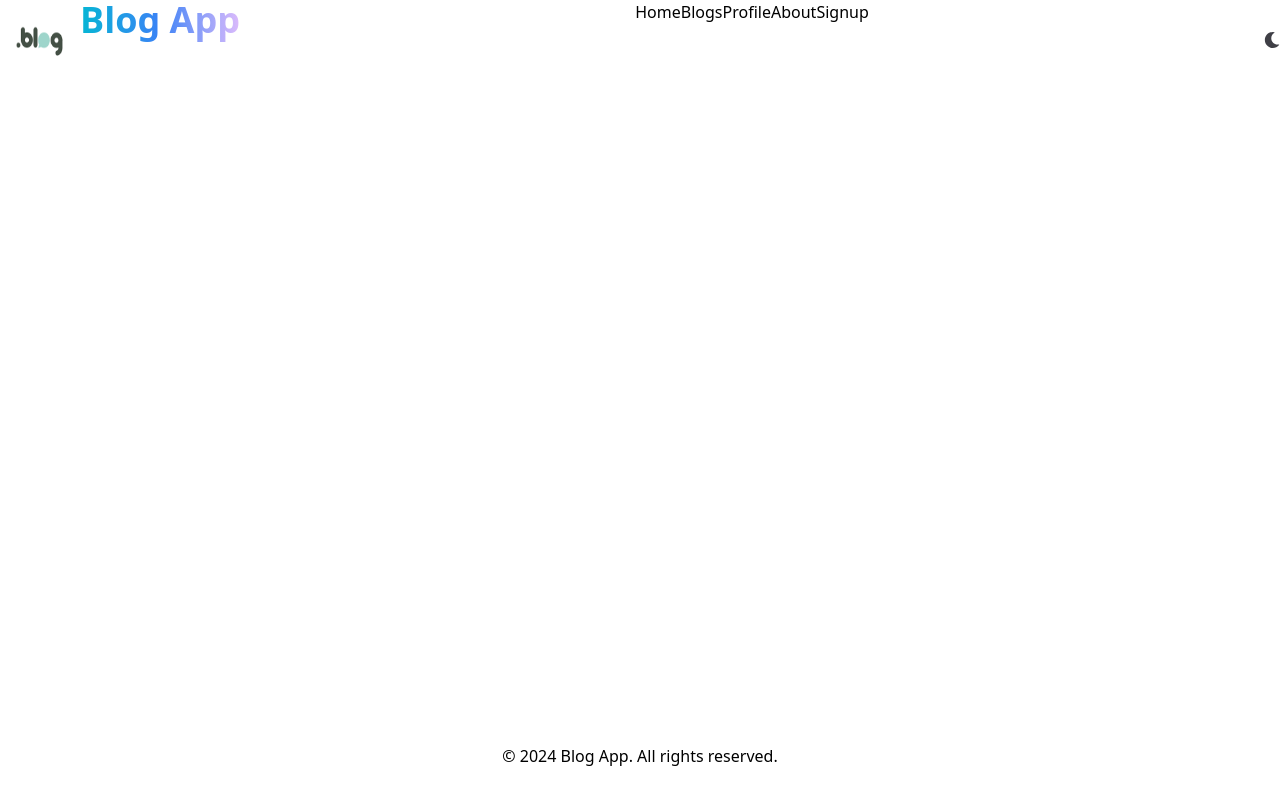
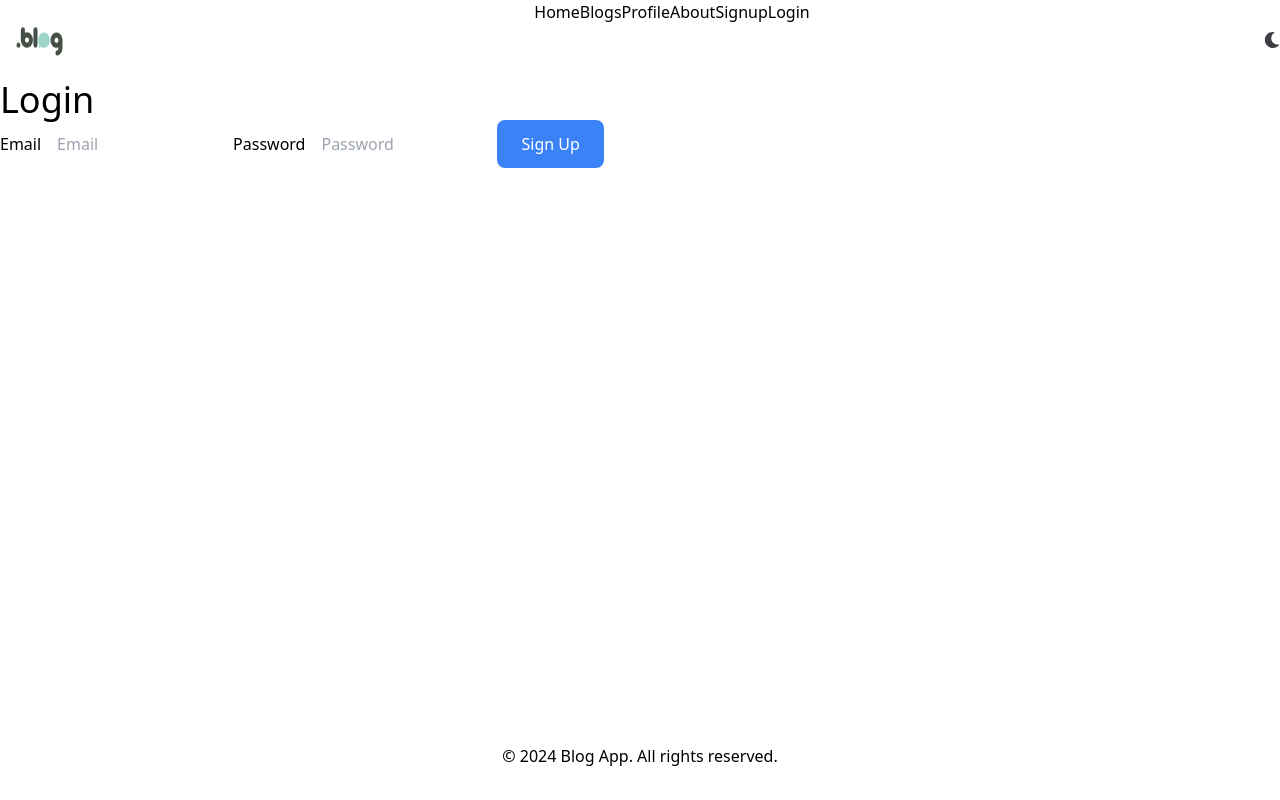
Before and after one commit to Bloom-Sayiorri/blog, a React (Create React App) app in the folder client/: page /login in a window 1280 px wide. Built offline with nearby package versions, Linux system fonts and the light colour scheme; a web font is replaced by a local one.

Commit message:
Navbar component changes

```diff
--- a/client/src/App.js
+++ b/client/src/App.js
@@ -8,12 +8,9 @@ import About from './pages/About';
 import Profile from './pages/Profile';
 import Blogs from './pages/Blogs';
 import Signup from './pages/Signup';
+import Login from './pages/Login';
 
 function App() {
-  const [isActive, setIsActive] = useState(false);
-  const [isPending, setIsPending] = useState(false);
-  const [isTransitioning, setIsTransitioning] = useState(false);
-
   // THEMES
   const [isDark, setIsDark] = useState(false);
 
@@ -24,43 +21,14 @@ function App() {
   return (
     <BrowserRouter>
       <div className={`h-screen overflow-hidden ${isDark ? 'bg-gray-700' : 'bg-white'}`}>
-      <Navbar
-        isActive={isActive}
-        isPending={isPending}
-        isTransitioning={isTransitioning}
-        isDark={isDark}
-        handleDark={handleDark}
-      />
+      <Navbar isDark={isDark} handleDark={handleDark} />
         <Routes>
-          <Route
-            exact path="/"
-            element={<Home />}
-            setIsActive={setIsActive}
-            setIsPending={setIsPending}
-            setIsTransitioning={setIsTransitioning}
-          />
-          <Route
-            path="/blogs"
-            element={<Blogs />}
-            setIsActive={setIsActive}
-            setIsPending={setIsPending}
-            setIsTransitioning={setIsTransitioning}
-          />
-          <Route
-            path="/profile"
-            element={<Profile />}
-            setIsActive={setIsActive}
-            setIsPending={setIsPending}
-            setIsTransitioning={setIsTransitioning}
-          />
-          <Route
-            path="/about"
-            element={<About />}
-            setIsActive={setIsActive}
-            setIsPending={setIsPending}
-            setIsTransitioning={setIsTransitioning}
-          />
-          <Route path='/signup' element={<Signup />} />
+          <Route exact path="/" element={<Home />}/>
+          <Route path="/blogs" element={<Blogs />}/>
+          <Route path="/profile" element={<Profile />}/>
+          <Route path="/about"   element={<About />}/>
+          <Route path="/signup" element={<Signup />} />
+          <Route path="/login" element={<Login />} />
         </Routes>
         <Footer/>
       </div>
--- a/client/src/components/Navbar.jsx
+++ b/client/src/components/Navbar.jsx
@@ -9,28 +9,16 @@ const Navbar = ({ isDark, handleDark }) => {
   return (
     <header className='flex justify-between sticky'>
       <div className='flex justify-center align-center text-center'>
-        <img className='h-20 w-20 text-center' src={logo} alt="logo"/>
-        <h1 className='font-black bg-gradient-to-r from-cyan-500 via-blue-500 to-purple-500/40 text-transparent bg-clip-text text-4xl'>Blog App</h1>
+        <img className='h-20 w-20 text-center text-4xl' src={logo} alt="logo"/>
+        {/* <h1 className='font-black bg-gradient-to-r from-cyan-500 via-blue-500 to-purple-500/40 text-transparent bg-clip-text text-4xl'>Blog App</h1> */}
       </div>
-
-      {/* Previous NavLinks that seem unnecessary */}
-      {/* <NavLink
-            to="/about"
-            className={`
-              ${isActive ? 'font-bold' : ''}
-              ${isPending ? 'text-red-500' : 'text-black'}
-              ${isTransitioning ? 'transition-transform duration-300 ease-in-out' : ''}
-            `}
-          >
-            About
-          </NavLink> */}
-
       <nav>
         <NavLink to='/home' className=''>Home</NavLink>
         <NavLink to='/blogs' className=''>Blogs</NavLink>
         <NavLink to='/profile' className=''>Profile</NavLink>
         <NavLink to='/about' className=''>About</NavLink>
         <NavLink to='/signup' className=''>Signup</NavLink>
+        <NavLink to='/login' className=''>Login</NavLink>
       </nav>
       <button type='button' onClick={handleDark}>
         {isDark ? <LuSunDim className={`text-2xl ${isDark ? 'text-white' : 'text-black'}`}/> : <FaMoon className={`${isDark ? '' : 'text-zinc-700'}`}/>}
--- a/client/src/pages/Login.jsx
+++ b/client/src/pages/Login.jsx
@@ -2,7 +2,10 @@ import React, { useState } from 'react'
 
 const Login = () => {
 
-    const [formData, setFormData] = useState('');
+    const [formData, setFormData] = useState({
+        email: '',
+        password: '',
+    });
 
     const handleSubmit = (e) => {
         e.preventDefault();
@@ -14,7 +17,7 @@ const Login = () => {
     }
 
   return (
-    <div>
+    <div className=''>
         <form onSubmit={handleSubmit} className=''>
             <h2 className='text-4xl'>Login</h2>
             <label htmlFor='email'>Email</label>
--- a/client/src/pages/Signup.jsx
+++ b/client/src/pages/Signup.jsx
@@ -27,7 +27,7 @@ const Signup = () => {
   return (
     <div className=''>
         <form onSubmit={handleSubmit} className='flex flex-col justify-center items-center'>
-            <h2 className='text-4xl'>Login</h2>
+            <h2 className='text-4xl'>Sign Up</h2>
             <label htmlFor='username'>Username</label>
             <input
                 type='text'
```
Also changed, not shown: 1 other file (tests, documents, lock files or other folders).
